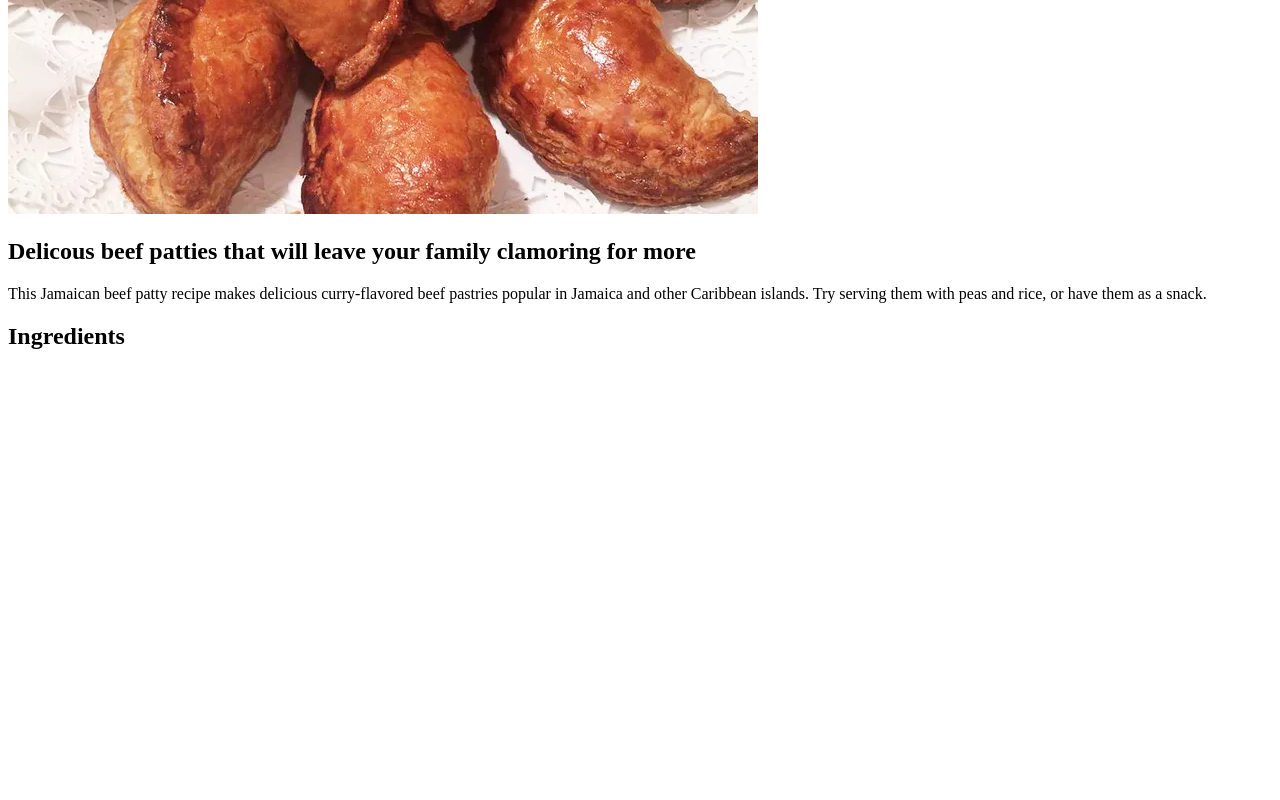
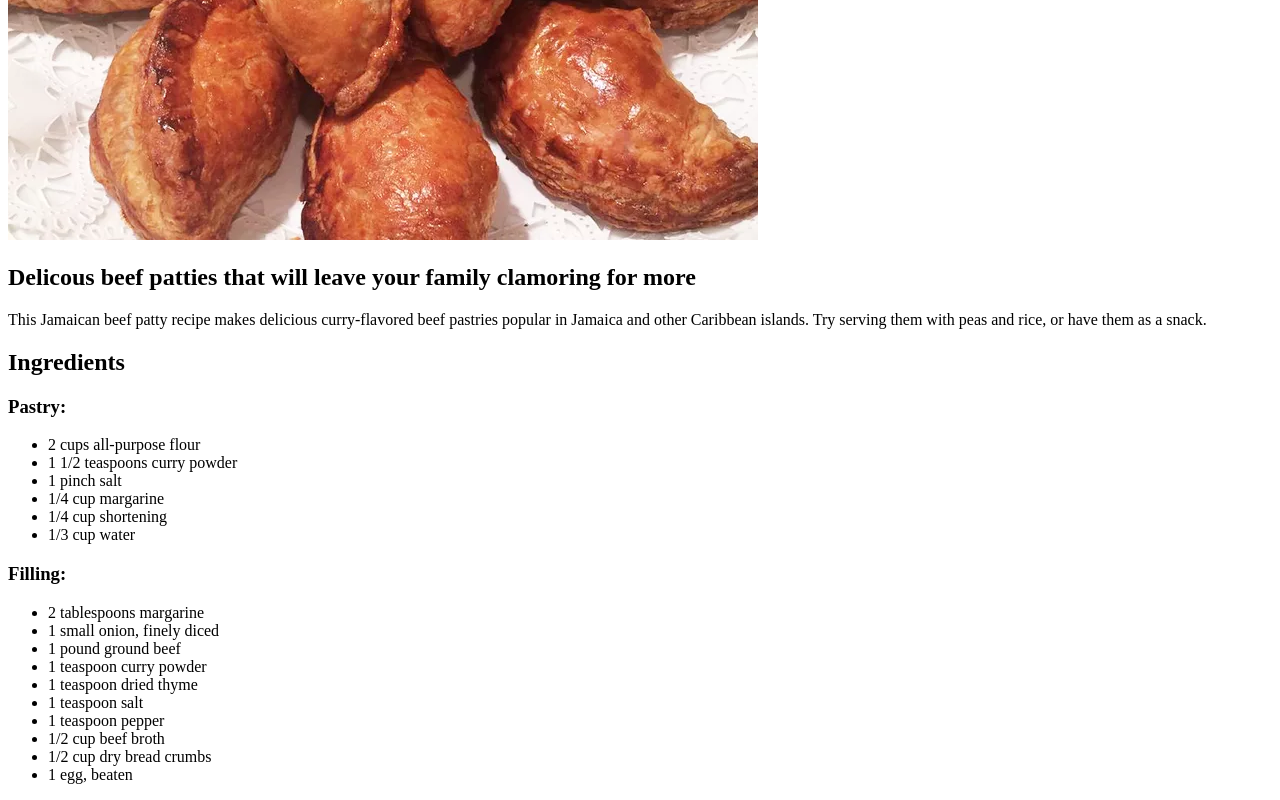
Before and after one commit to c-rosario/odin-recipes, a plain HTML site: page recipes/beefpatty.html in a window 1280 px wide. Shown: the part 429-1229 px from the top of the page. Before the commit the page ends 800 px from the top, so only its background shows below. Drawn offline with Linux system fonts and the light colour scheme.

Commit message:
Add ingredients to beef patty
Added ingredients list to beefpatty.html. Also added
a link at the top of the page called "Home" to return
to index.html.

```diff
--- a/recipes/beefpatty.html
+++ b/recipes/beefpatty.html
@@ -7,6 +7,8 @@
     <title>Beef Patty Recipe</title>
 </head>
 <body>
+    <a href="../index.html">Home</a>
+
     <h1>Beef Patty</h1>
 
     <img src="../images/jamaican-beef-patties.jpg" alt="A plate of beef patties">
@@ -19,6 +21,30 @@
 
     <h2>Ingredients</h2>
 
+    <h3>Pastry:</h3>
+    <ul>
+        <li>2 cups all-purpose flour</li>
+        <li>1 1/2 teaspoons curry powder</li>
+        <li>1 pinch salt</li>
+        <li>1/4 cup margarine</li>
+        <li>1/4 cup shortening</li>
+        <li>1/3 cup water</li>
+    </ul>
+
+    <h3>Filling:</h3>
+    <ul>
+        <li>2 tablespoons margarine</li>
+        <li>1 small onion, finely diced</li>
+        <li>1 pound ground beef</li>
+        <li>1 teaspoon curry powder</li>
+        <li>1 teaspoon dried thyme</li>
+        <li>1 teaspoon salt</li>
+        <li>1 teaspoon pepper</li>
+        <li>1/2 cup beef broth</li>
+        <li>1/2 cup dry bread crumbs</li>
+        <li>1 egg, beaten</li>
+    </ul>
+
 
 
 </body>
```
